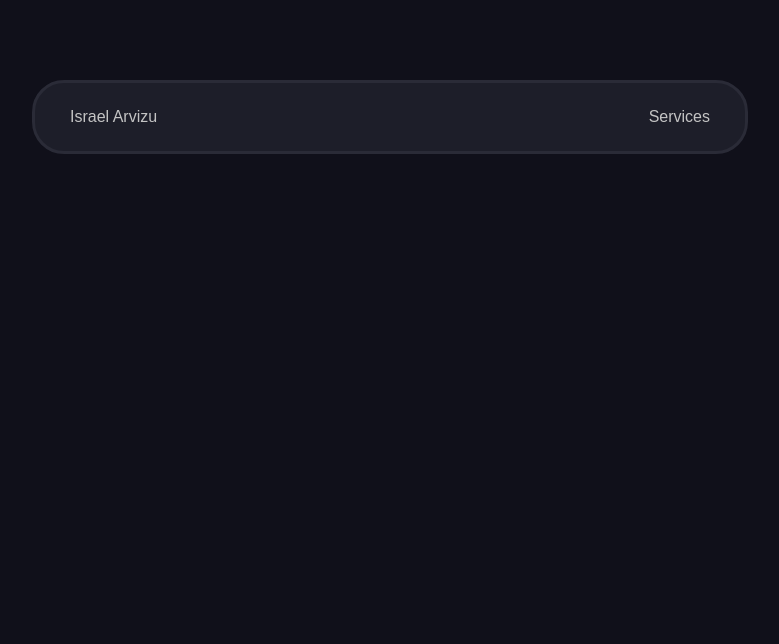
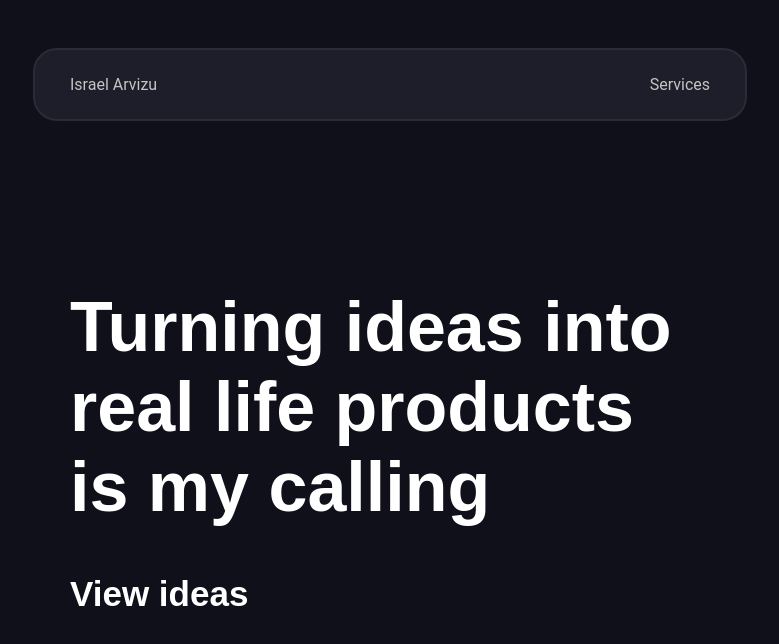
Before and after one commit to israel-arvizu/web-services-app, a Next.js app: page / in a window 1280 px wide. Shown: the top 644 px of the page, without its empty margins (250-1029 px from the left). Built offline with nearby package versions, Linux system fonts and the light colour scheme.

Commit message:
added landing header text

```diff
--- /dev/null
+++ b/components/LandingHeader/LandingHeader.module.css
@@ -0,0 +1,14 @@
+.Header_Text{
+    color: white;
+    margin-top: 15rem;
+    width: 50%;
+    max-width: 800px;
+    padding: 0px 20px;
+    font-family: var(--Mark-Font);
+}
+
+.Header_Text > div{
+    font-size: 35px;
+    font-family: var(--Mark-Font);
+    font-weight: 800;
+}
--- /dev/null
+++ b/components/LandingHeader/index.tsx
@@ -0,0 +1,10 @@
+import classes from "./LandingHeader.module.css"
+
+export default function LandingText(){
+    return (
+        <div className={classes.Header_Text}>
+            <div><h1>Turning ideas into real life products is my calling</h1></div>
+            <div><a>View ideas</a></div>
+        </div>
+    )
+}
--- a/components/NavBar/NavBar.module.css
+++ b/components/NavBar/NavBar.module.css
@@ -1,15 +1,15 @@
 .nav_bar{
     position: fixed;
-    top: 5rem;
+    top: 3rem;
     width: 50%;
-    border: 0.2rem solid rgb(42, 43, 55);
+    border: 2px solid rgb(42, 43, 55);
     background-color: #1d1e29;
     max-width: 826px;
     display: flex;
     flex-direction: row;
     justify-content: space-between;
     padding: 25px 35px;
-    border-radius: 2rem;
+    border-radius: 1.5rem;
 }
 
 .nav_bar > div > a{
--- a/pages/_documents.tsx
+++ b/pages/_documents.tsx
@@ -6,6 +6,9 @@ export default function Document() {
     <Html>
       <Head>
             <title>Israel's Web Services</title>
+            <link rel="preconnect" href="https://fonts.googleapis.com" />
+            <link rel="preconnect" href="https://fonts.gstatic.com"/>
+            <link href="https://fonts.googleapis.com/css2?family=Roboto:ital,wght@0,100;0,300;0,400;0,500;0,700;0,900;1,100;1,300;1,400;1,500;1,700;1,900&display=swap" rel="stylesheet"></link>
             <link href="//db.onlinewebfonts.com/c/7200c6dd8ac604abe09f5159e53a40c0?family=Mark+Pro" rel="stylesheet" type="text/css"/>
       </Head>
       <body>
--- a/pages/index.tsx
+++ b/pages/index.tsx
@@ -1,4 +1,5 @@
 import NavBar from "../components/NavBar/NavBar"
+import LandingText from "../components/LandingHeader"
 
 export default function SplashPage(){
     return(
@@ -6,6 +7,7 @@ export default function SplashPage(){
             <div>
                 <div className="nav-bar-wrapper">
                     <NavBar />
+                    <LandingText />
                 </div>
             </div>
         </>)
--- a/styles/globals.css
+++ b/styles/globals.css
@@ -1,5 +1,7 @@
 :root {
     --text-gray: #C4C4C4;
+    --Mark-Font: "Mark Pro", sans-serif;
+    --Roboto-Font: "Roboto", sans-serif;
 }
 
 
--- a/styles/splashPage.css
+++ b/styles/splashPage.css
@@ -2,5 +2,5 @@
     display: flex;
     justify-content: center;
     width: 100%;
-    font-family: "Mark Pro", sans-serif;
+    font-family: 'Roboto', sans-serif;
 }
```
